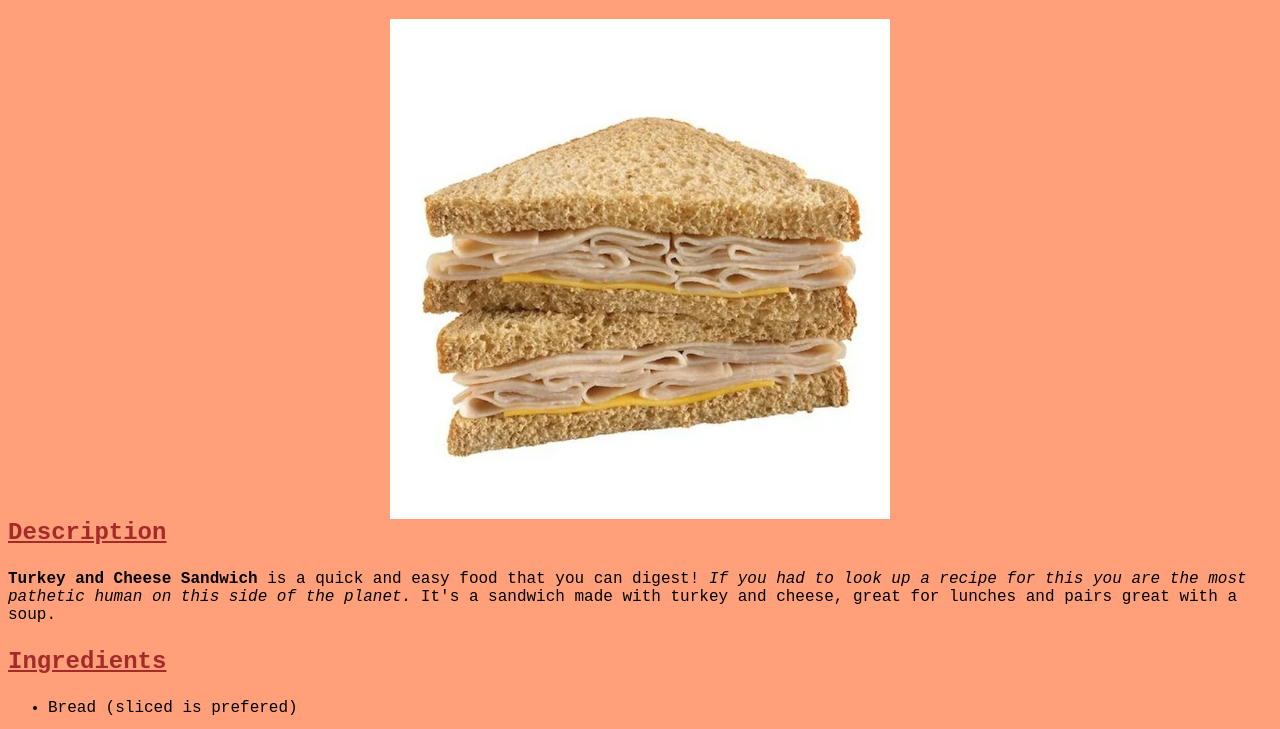
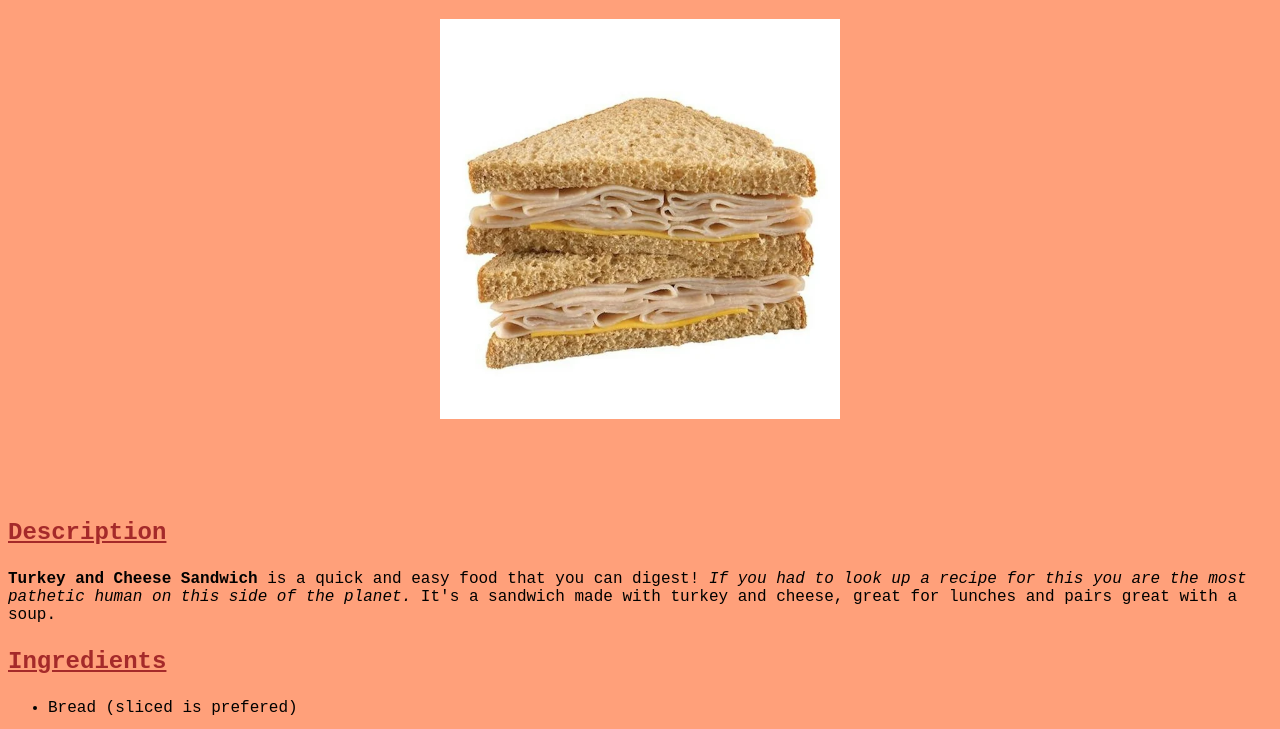
Before and after one commit to TheCommieFurry/odin-recipes, a plain HTML site: page recipes/TCWich.html in a window 1280 px wide. Shown: the part 61-790 px from the top of the page. Drawn offline with Linux system fonts and the light colour scheme.

Commit message:
Fixed images
Correctly centered and fixed images in css using block displays and margins
Removed images from any <div> or <p> containers

```diff
--- a/recipes/TCWich.html
+++ b/recipes/TCWich.html
@@ -7,7 +7,7 @@
     </head>
     <body>
         <h1>Turkey and Cheese Sandwich</h1>
-        <div class="food-image"><img src="../food-pics/sadturkeysandwich.webp" alt="Turkey Sandwich Picture" height="500"></div>
+        <img class="food-image" src="../food-pics/sadturkeysandwich.webp" alt="Turkey Sandwich Picture" height="400">
         <h3>Description</h3>
         <p><strong>Turkey and Cheese Sandwich</strong> is a quick and easy food that you can digest! <em>If you had to look up a recipe for this you are the most pathetic human on this side of the planet.</em> It's a sandwich made with turkey and cheese, great for lunches and pairs great with a soup.</p>
         <h3>Ingredients</h3>
--- a/styles.css
+++ b/styles.css
@@ -17,9 +17,10 @@ h3{
     color:brown;
 }
 .food-image{
+    display: block;
     height: 400px;
-    text-align: center;
-    justify-content: center;
-    align-items: center;
+    margin: 0 auto;
     margin-bottom: 100px;
+    border: 10px;
+    border-color: brown;
 }
```
Also changed, not shown: recipes/CheeRNdls.html (+1 -1 lines), recipes/MissPotRoast.html (+1 -1 lines), recipes/MojoChk.html (+1 -1 lines), recipes/SimpMac.html (+1 -1 lines).
